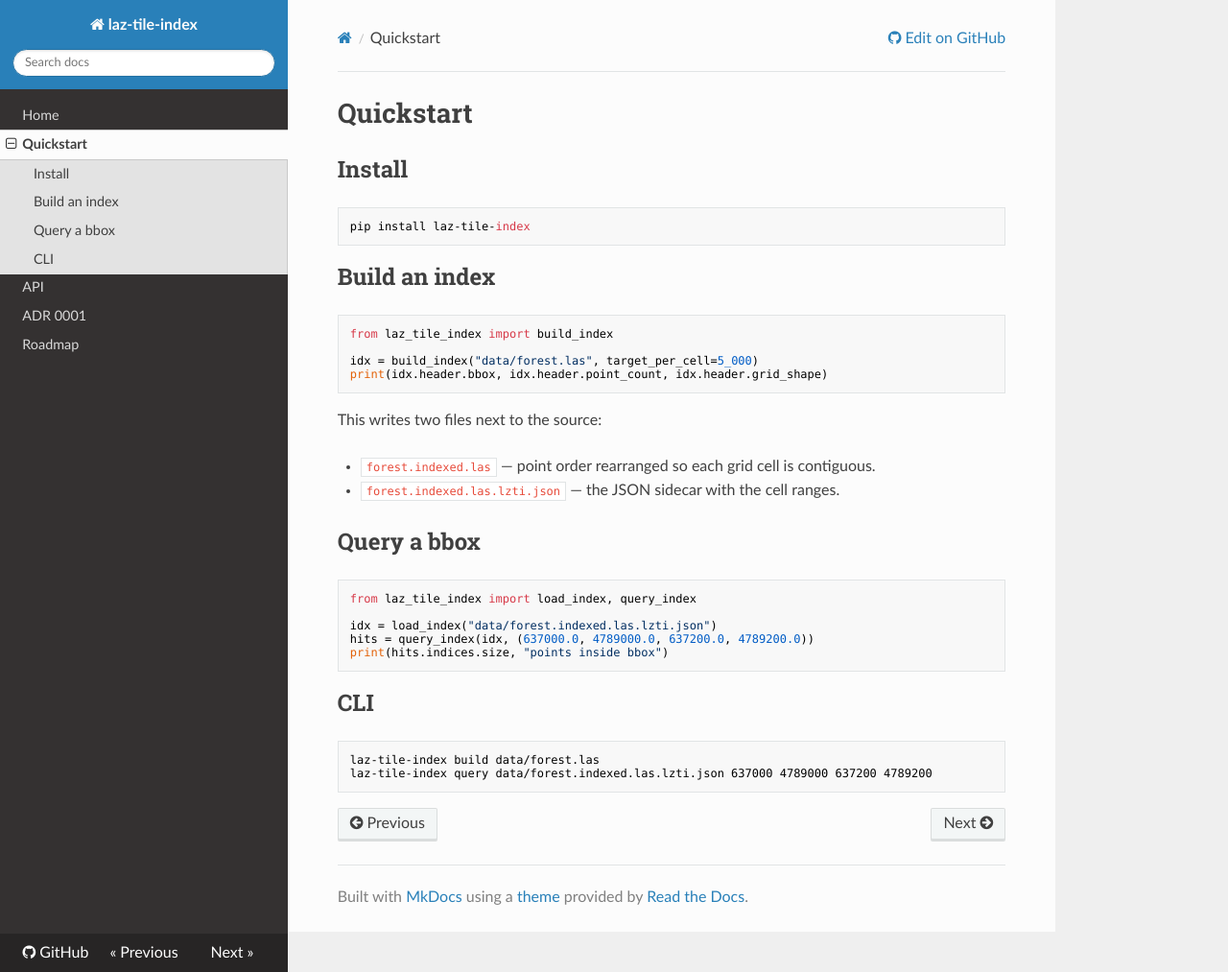
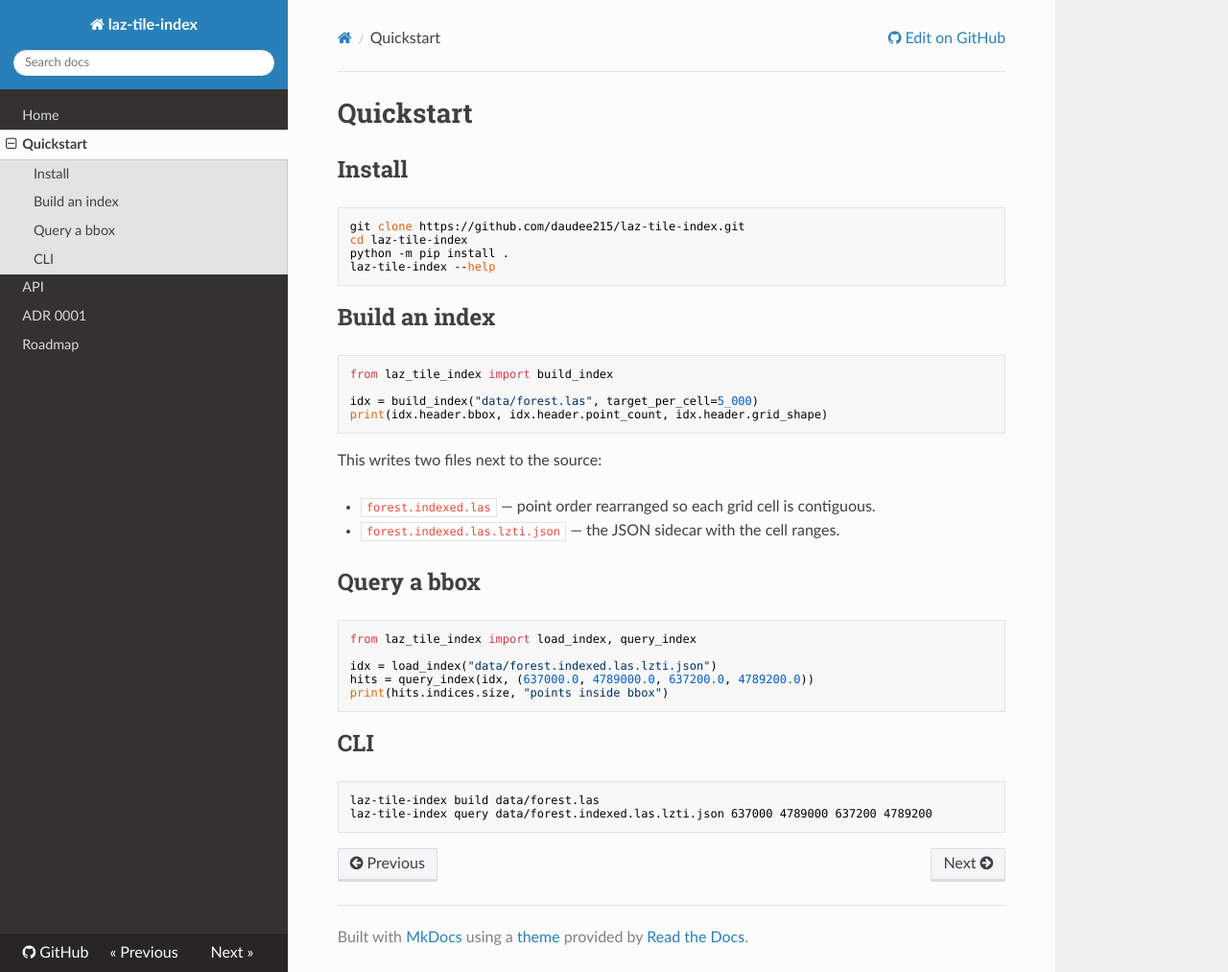
Before and after one commit to daudee215/laz-tile-index, an MkDocs documentation site: the page built from docs/quickstart.md, in a window 1280 px wide and 1013 px high. Shown: the whole window at 96% size. Built offline with MkDocs 1.6.1, drawn with Linux system fonts in a browser that asks for light colours; nearby versions of some CDN libraries.

Commit message:
Document installation from the source repository

````diff
--- a/docs/quickstart.md
+++ b/docs/quickstart.md
@@ -2,8 +2,11 @@
 
 ## Install
 
-```
-pip install laz-tile-index
+```bash
+git clone https://github.com/daudee215/laz-tile-index.git
+cd laz-tile-index
+python -m pip install .
+laz-tile-index --help
 ```
 
 ## Build an index
````
Also changed, not shown: README.md (+5 -3 lines).
